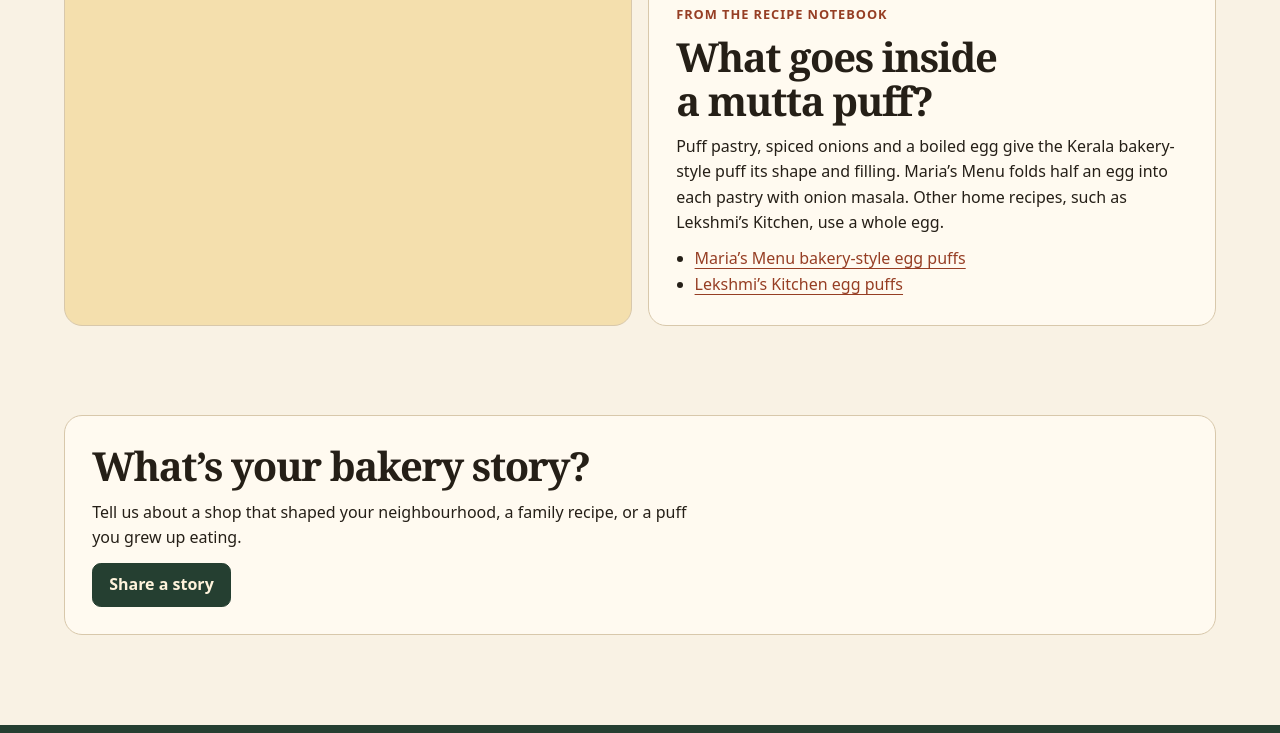
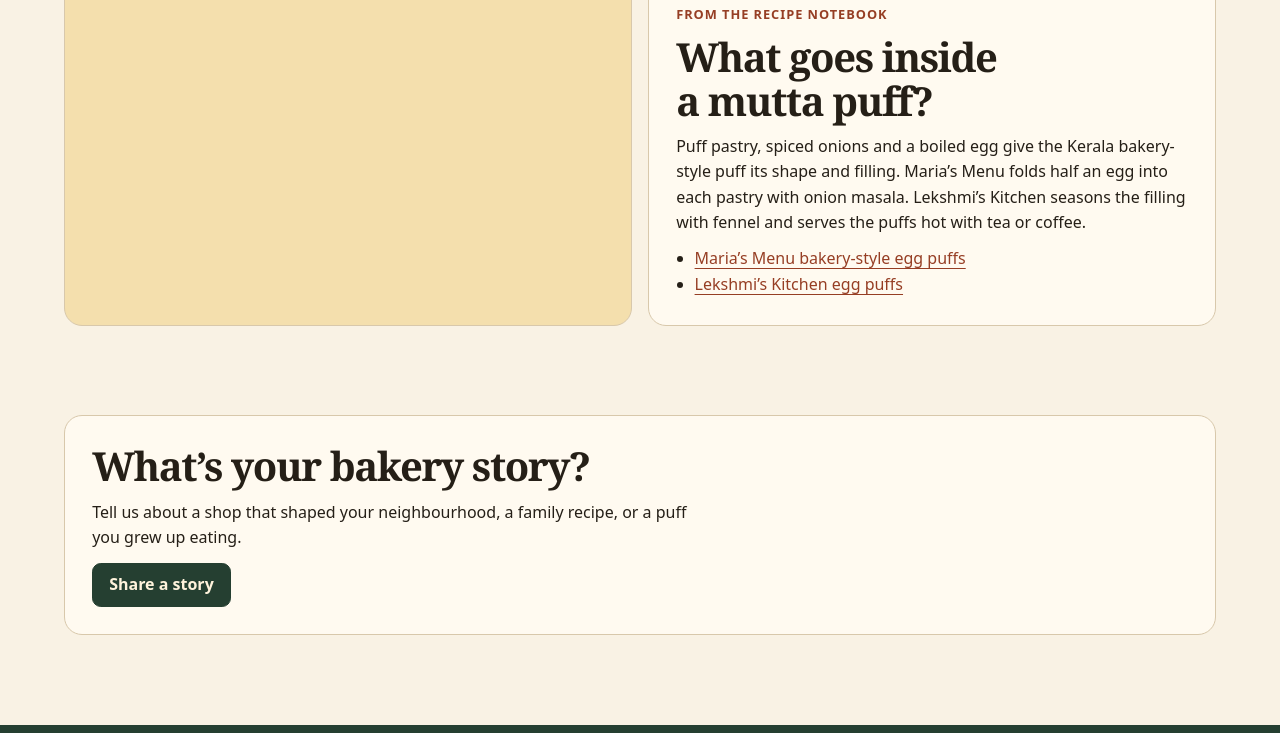
Before and after one commit to subtlesayak/Mutta-Puffs-Database, an Astro site: page /Mutta-Puffs-Database/heritage in a window 1280 px wide. Shown: the part 880-1613 px from the top of the page. Built offline with nearby package versions, Linux system fonts and the light colour scheme; Astro itself is replaced by a stand-in of ours; no server answers.

Commit message:
Match the Heritage recipe note to its source

```diff
--- a/src/pages/heritage.astro
+++ b/src/pages/heritage.astro
@@ -24,7 +24,7 @@ import {path} from '../lib/format';
       <article class="panel heritage-story">
         <p class="kicker">From the recipe notebook</p>
         <h2>What goes inside a mutta puff?</h2>
-        <p>Puff pastry, spiced onions and a boiled egg give the Kerala bakery-style puff its shape and filling. Maria’s Menu folds half an egg into each pastry with onion masala. Other home recipes, such as Lekshmi’s Kitchen, use a whole egg.</p>
+        <p>Puff pastry, spiced onions and a boiled egg give the Kerala bakery-style puff its shape and filling. Maria’s Menu folds half an egg into each pastry with onion masala. Lekshmi’s Kitchen seasons the filling with fennel and serves the puffs hot with tea or coffee.</p>
         <ul>
           <li><a href="https://mariasmenu.com/vegetarian/kerala-egg-puffs">Maria’s Menu bakery-style egg puffs</a></li>
           <li><a href="https://www.lekshmiskitchen.com/recipes/egg-puffs">Lekshmi’s Kitchen egg puffs</a></li>
```
